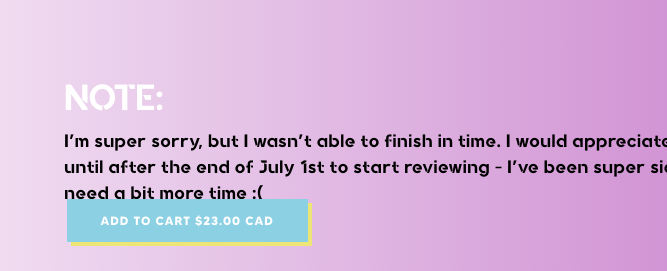
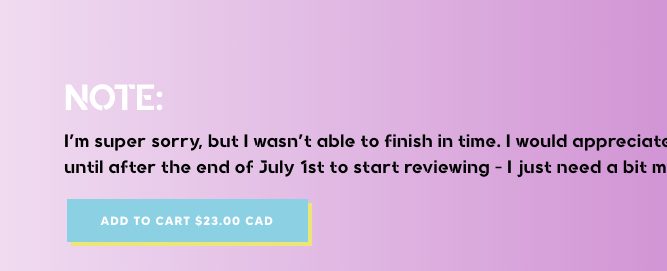
Before and after one commit to ultrabeauty/ultrabeauty.github.io, a plain HTML site: page index.html in a window 1280 px wide. Shown: the part 212-483 px from the top of the page, 613-1280 px from the left. Drawn offline with nearby package versions, Linux system fonts and the light colour scheme.

Commit message:
Update index.html

```diff
--- a/index.html
+++ b/index.html
@@ -41,7 +41,7 @@
            <div id="homepageContentBox_subBox1"></div>
            <img src="homepagePic1.png" id= "homepagePic1" alt="homepagePic1" style = "position:absolute; left: -34.9%; top:95%; width: 53%; height: 380%; z-index: 3"/>
            <h2 id="homepagePicHeader1"> NOTE: </h2>
-           <div id="homepagePicText1"><p id="homepagePicText1"> I'm super sorry, but I wasn't able to finish in time. I would appreciate it if you waited until after the end of July 1st to start reviewing - I've been super sick and just need a bit more time :( </p></div>
+           <div id="homepagePicText1"><p id="homepagePicText1"> I'm super sorry, but I wasn't able to finish in time. I would appreciate it if you waited until after the end of July 1st to start reviewing - I just need a bit more time :( </p></div>
            <button class="button" id = "buyHeaderBut" onclick="addToCart()">ADD TO CART $23.00 CAD</button>
 
            <h2 id="homepagePicHeader2">BESTSELLING PRODUCTS</h2>
```
